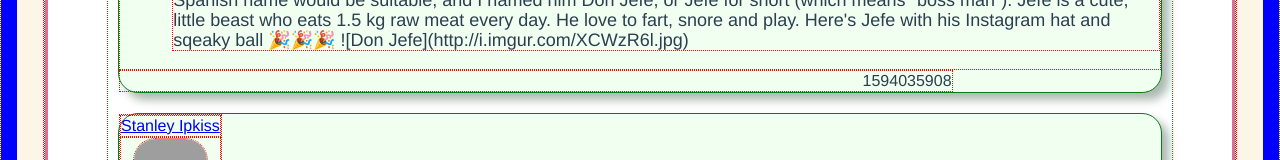
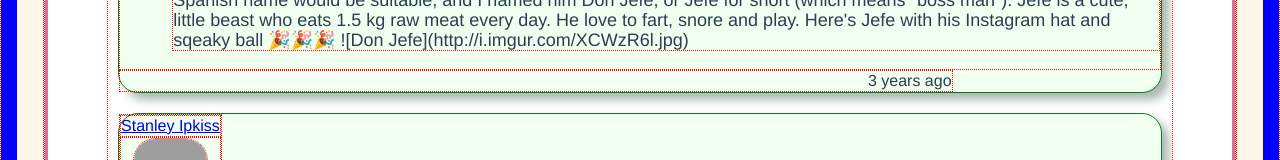
Before and after one commit to pksi4E/forum, a Vue app: page /thread/-KsjWehQ--apjDBwSBCY in a window 1280 px wide. Shown: the part 514-674 px from the top of the page. Built offline with nearby package versions, Linux system fonts and the light colour scheme; grey boxes are pictures that could not be loaded.

Commit message:
changed showing dates in posts

```diff
--- a/package.json
+++ b/package.json
@@ -9,6 +9,7 @@
   },
   "dependencies": {
     "core-js": "^3.8.3",
+    "dayjs": "^1.11.9",
     "vue": "^3.2.13",
     "vue-router": "^4.2.4"
   },
--- a/src/components/PostListElement.vue
+++ b/src/components/PostListElement.vue
@@ -1,5 +1,10 @@
 <script>
 import sourceData from '@/data.json'
+import dayjs from 'dayjs'
+import relativeTime from 'dayjs/plugin/relativeTime'
+import localizedFormat from 'dayjs/plugin/localizedFormat'
+dayjs.extend(relativeTime)
+dayjs.extend(localizedFormat)
 
 export default {
   name: 'PostListElement',
@@ -17,6 +22,12 @@ export default {
   methods: {
     userById (id) {
       return this.users.find(u => u.id === id)
+    },
+    diffForHumans (timestamp) {
+      return dayjs.unix(timestamp).fromNow()
+    },
+    humanFriendlyDate (timestamp) {
+      return dayjs.unix(timestamp).format('lll')
     }
   }
 }
@@ -47,8 +58,8 @@ export default {
     </p>
   </div>
 
-  <div class="post-date">
-    {{ post.publishedAt }}
+  <div class="post-date" :title="humanFriendlyDate(post.publishedAt)">
+    {{ diffForHumans(post.publishedAt) }}
   </div>
 
 </template>
```
Also changed, not shown: 1 other file (tests, documents, lock files or other folders).
